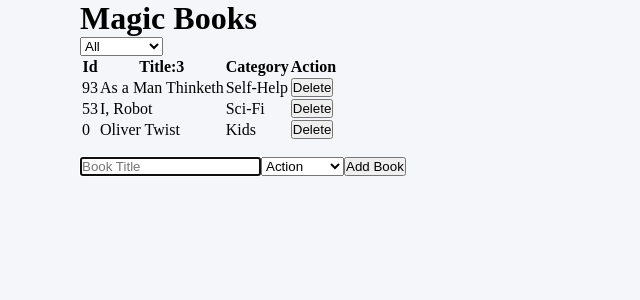
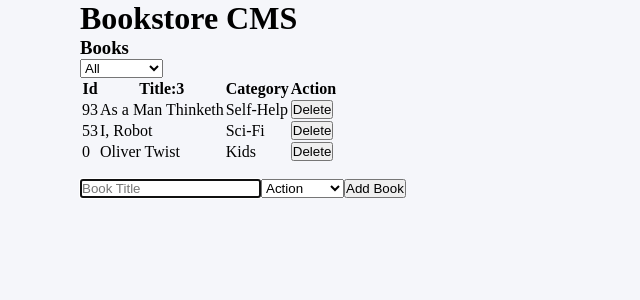
Before and after one commit to temesghentekeste/react-redux-magic-books, a React (Create React App) app: page / in a window 1280 px wide. Shown: the top 300 px of the page, without its empty margins (0-640 px from the left). Built offline with nearby package versions, Linux system fonts and the light colour scheme.

Commit message:
Add material ui; start styling CategoryFilter

```diff
--- a/src/components/CategoryFilter.js
+++ b/src/components/CategoryFilter.js
@@ -20,7 +20,9 @@ const CategoryFilter = ({ filterChange }) => {
   };
   return (
     <div className="categoryFilter">
-      <h1>Magic Books</h1>
+      <div className="categoryFilter__right">
+        <h1>Bookstore CMS</h1>
+        <h3>Books</h3>
         <select
           name="filter"
           value={category}
@@ -31,6 +33,8 @@ const CategoryFilter = ({ filterChange }) => {
           ))}
         </select>
       </div>
+      <div className="categoryFilter__left"></div>
+    </div>
   );
 };
 
```
Lines whose indentation alone changed are shown as unchanged.
